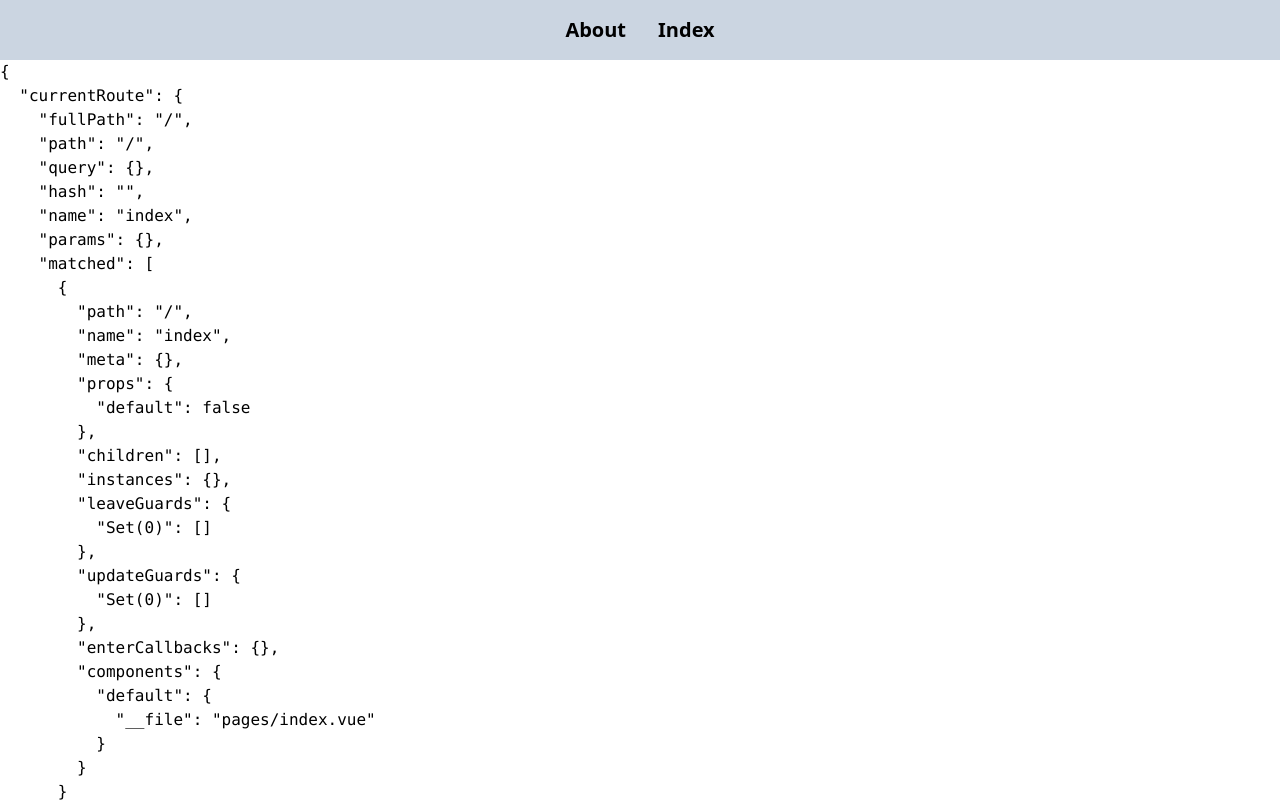
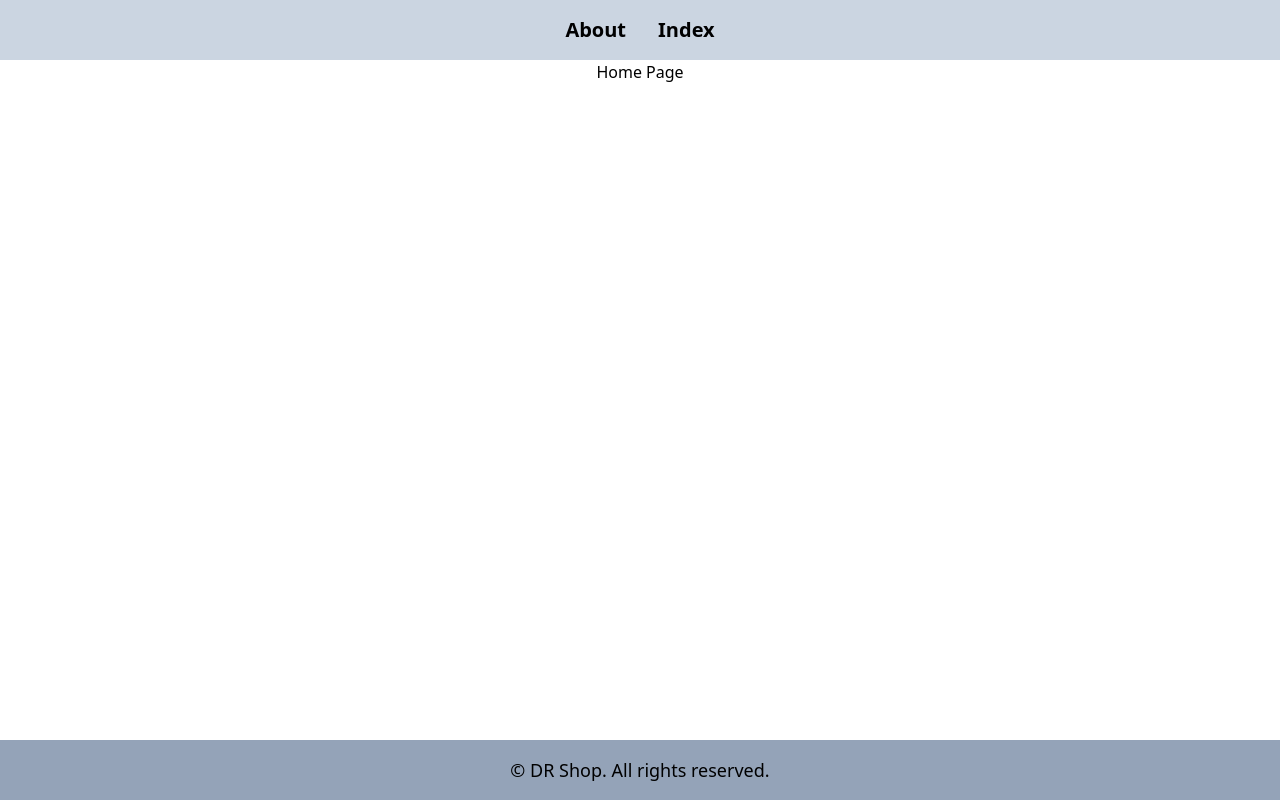
Before and after one commit to silentchallenger/cpnt262-group-project, a Nuxt app: page / in a window 1280 px wide. Shown: the top 802 px of the page. Built offline with nearby package versions, Linux system fonts and the light colour scheme.

Commit message:
removed unwanted router info from nav component

```diff
--- a/components/TheNav.vue
+++ b/components/TheNav.vue
@@ -22,5 +22,4 @@ function capitalize(word) {
       </li>
     </ul>
   </nav>
-  <pre>{{ router }}</pre>
 </template>
```
